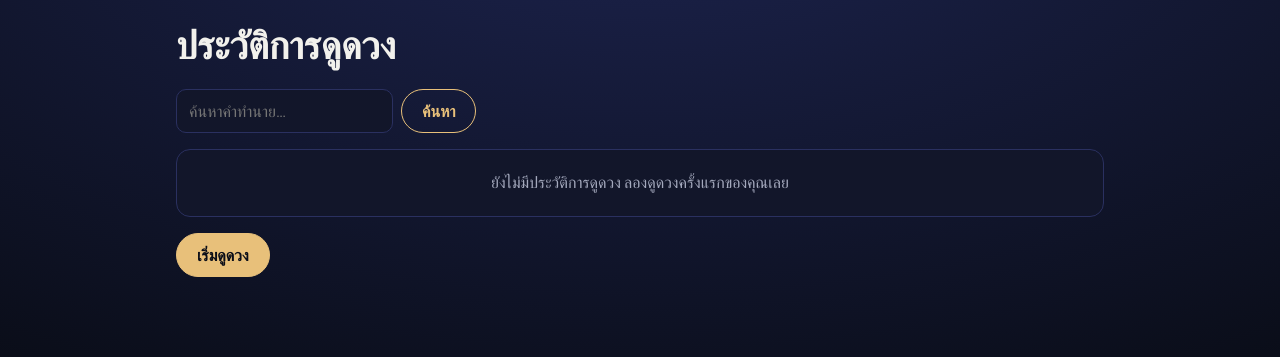
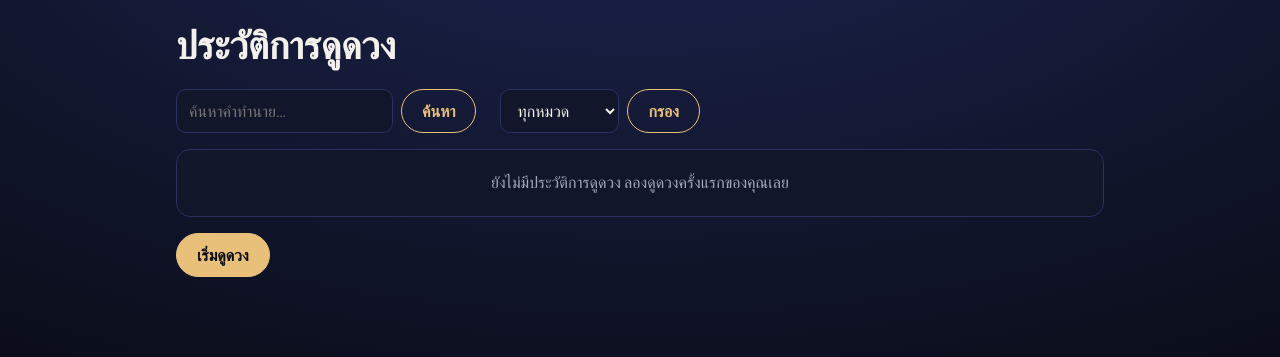
Before and after one commit to raindewywy/rakkan, a Node server app: page /history in a window 1280 px wide. Shown: the part 63-420 px from the top of the page. Run offline with Node 20, Linux system fonts and the light colour scheme; the visitor is signed in with stand-in values (Sample User, id 1); some libraries are stand-ins or nearby versions.

Commit message:
[19]: add filter dropdown view

```diff
--- a/controllers/historyController.js
+++ b/controllers/historyController.js
@@ -18,6 +18,10 @@ function list(req, res) {
   }
 
   // ----- filter by category (ticket 19) -----
+  if (category) {
+    const inCategory = new Set(sharedHistory.filterByCategory(userId, category));
+    items = items.filter((entry) => inCategory.has(entry));
+  }
 
   res.render('history', {
     title: 'History',
--- a/views/history.ejs
+++ b/views/history.ejs
@@ -12,6 +12,17 @@
     </form>
 
     <%# ----- filter by category (ticket 19) ----- %>
+    <form class="filter" method="get" action="/history">
+      <label class="visually-hidden" for="category"><%= tr('กรองตามหมวด', 'Filter by category') %></label>
+      <select id="category" name="category">
+        <option value=""><%= tr('ทุกหมวด', 'All categories') %></option>
+        <% categories.forEach(function (key) { %>
+          <option value="<%= key %>" <%= category === key ? 'selected' : '' %>><%= categoryInfo[key][lang] %></option>
+        <% }); %>
+      </select>
+      <% if (q) { %><input type="hidden" name="q" value="<%= q %>"><% } %>
+      <button class="btn" type="submit"><%= tr('กรอง', 'Filter') %></button>
+    </form>
   </div>
 
   <% if (items.length === 0) { %>
```
